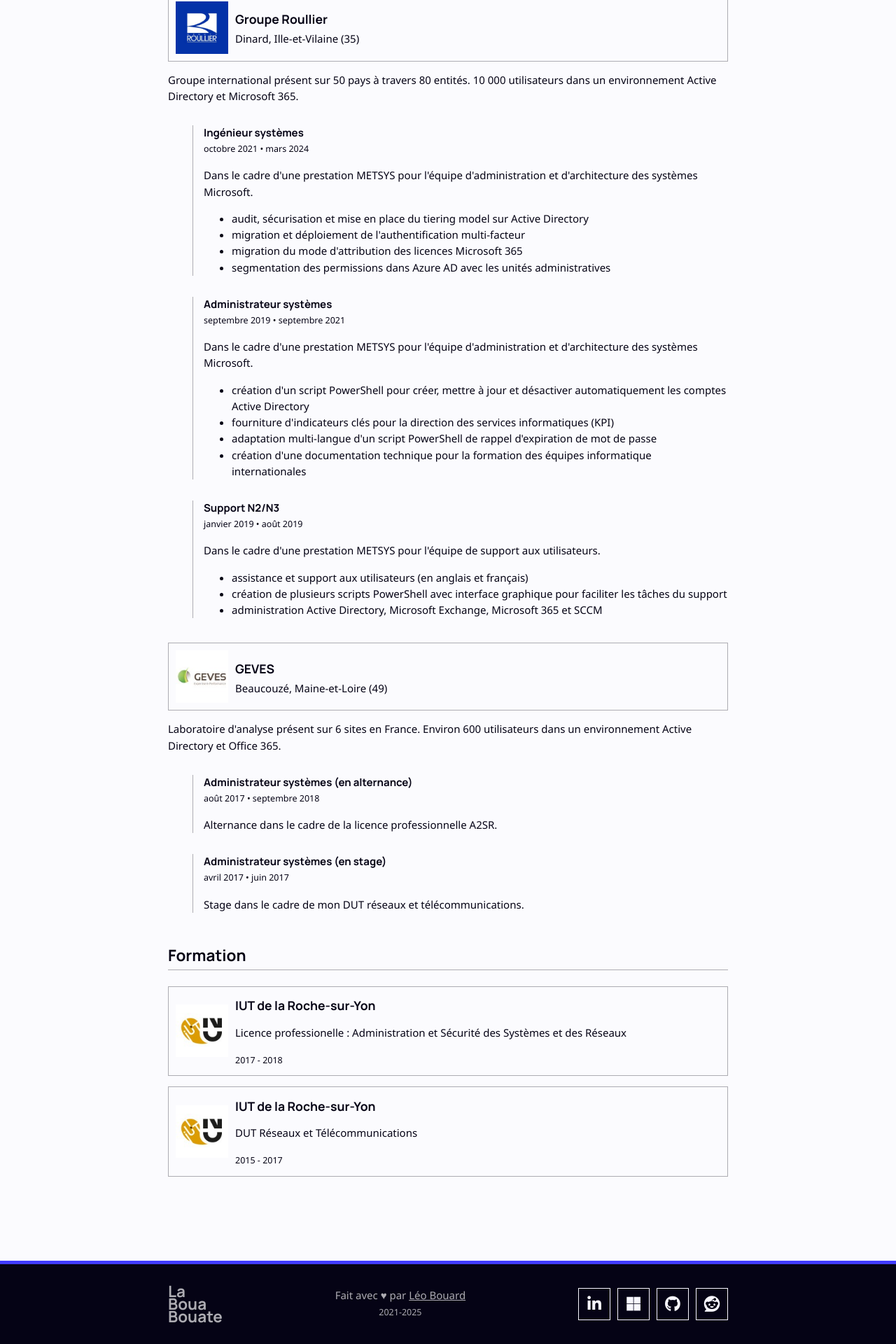
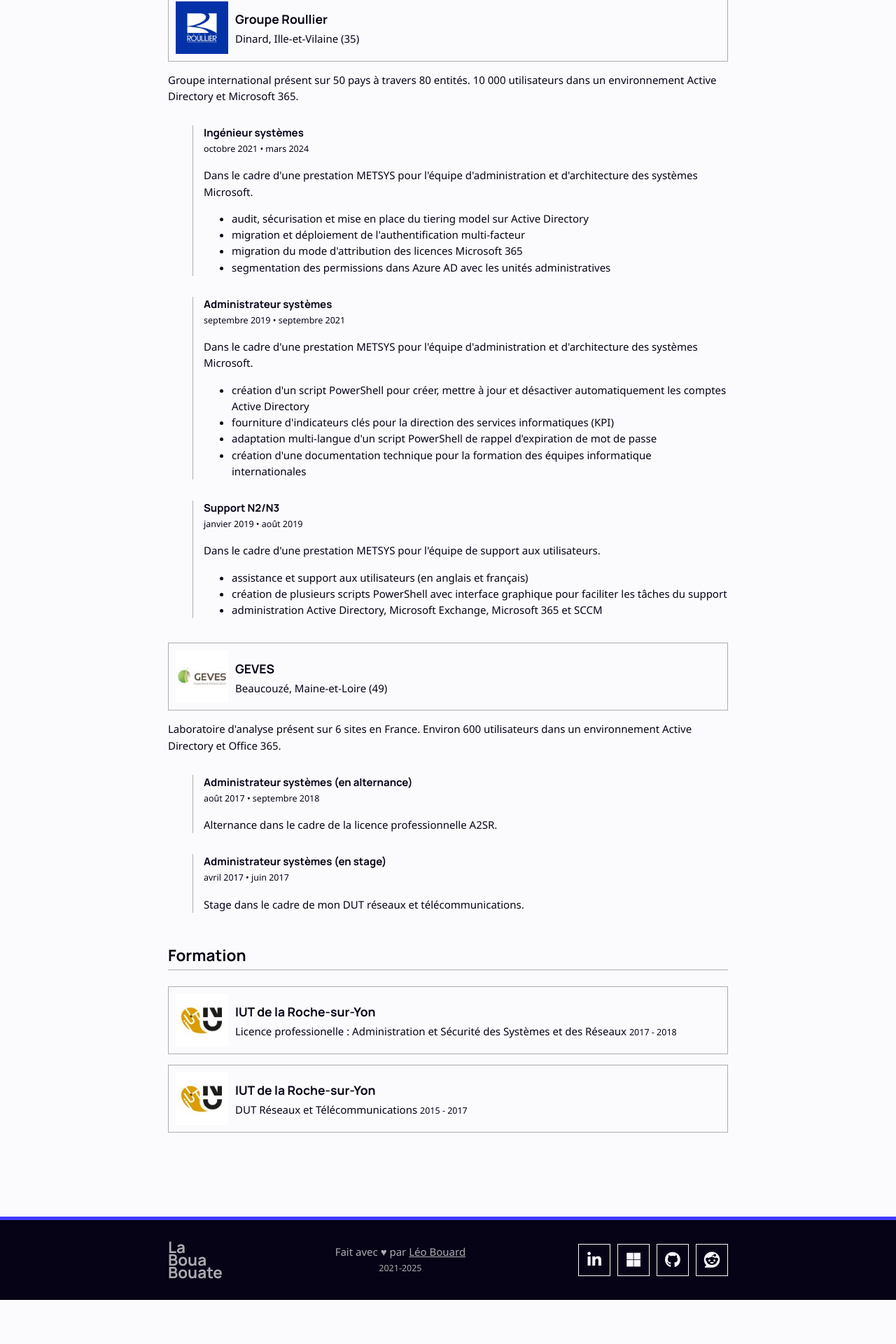
Before and after one commit to leobouard/leobouard.github.io, a Jekyll site: the page built from _pages/cv.html, in a window 1280 px wide. Shown: the part 1697-3617 px from the top of the page at 70% size. Built offline with Jekyll 4.4.1, drawn with Linux system fonts in a browser that asks for light colours; nearby versions of some CDN libraries; some web fonts are replaced; after the commit the page ends 3554 px from its top, so only the background shows below that.

Commit message:
Update cv.html

```diff
--- a/_pages/cv.html
+++ b/_pages/cv.html
@@ -69,7 +69,7 @@ description: "Toutes mes expériences, mes formations et certifications"
     </div>
     <div>
       <h3>{{ school.institution }}</h3>
-      <p>{{ school.diploma }}</p>
+      <span>{{ school.diploma }}</span>
       <small>{{ school.startDate }} - {{ school.endDate }}</small>
     </div>
   </div>
```
